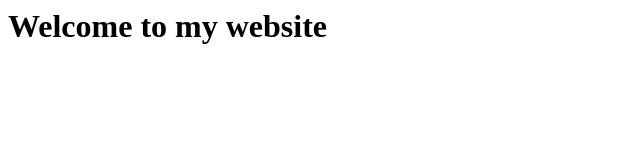
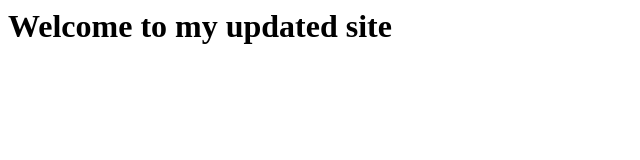
Before and after one commit to Embiggenerd/portfolio, a plain HTML site: page index.html in a window 1280 px wide. Shown: the whole page, without its empty margins (0-640 px from the left). Drawn offline with Linux system fonts and the light colour scheme.

Commit message:
updated index

```diff
--- a/index.html
+++ b/index.html
@@ -3,6 +3,6 @@
     <title>My Website Home Page</title>
 </head>
 <body>
-  <h1>Welcome to my website</h1>
+  <h1>Welcome to my updated site</h1>
 </body>
 </html>
```
